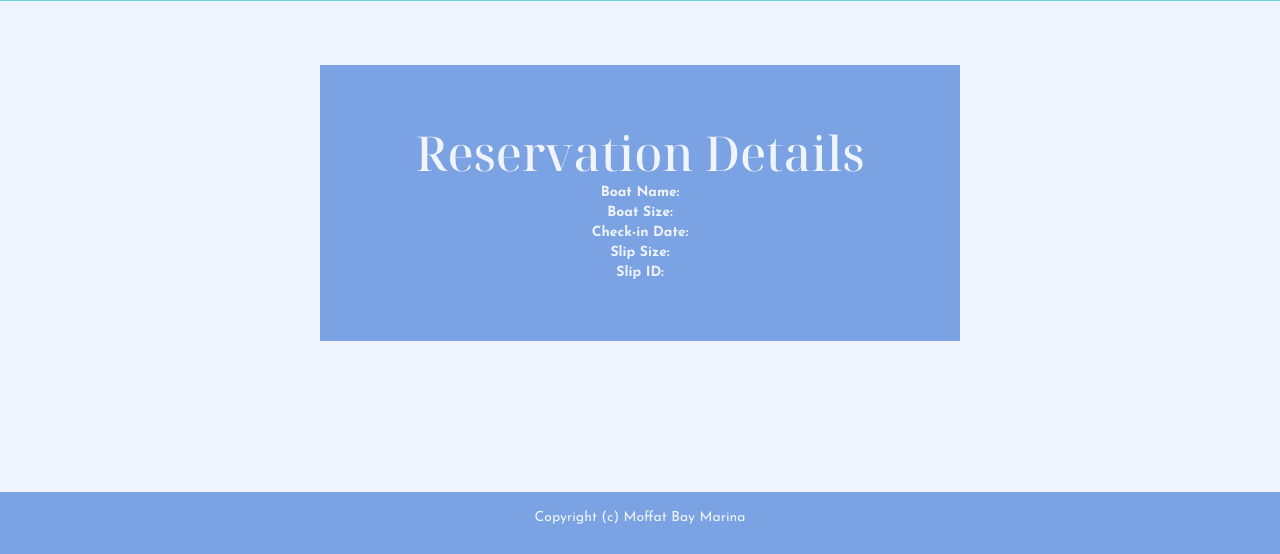
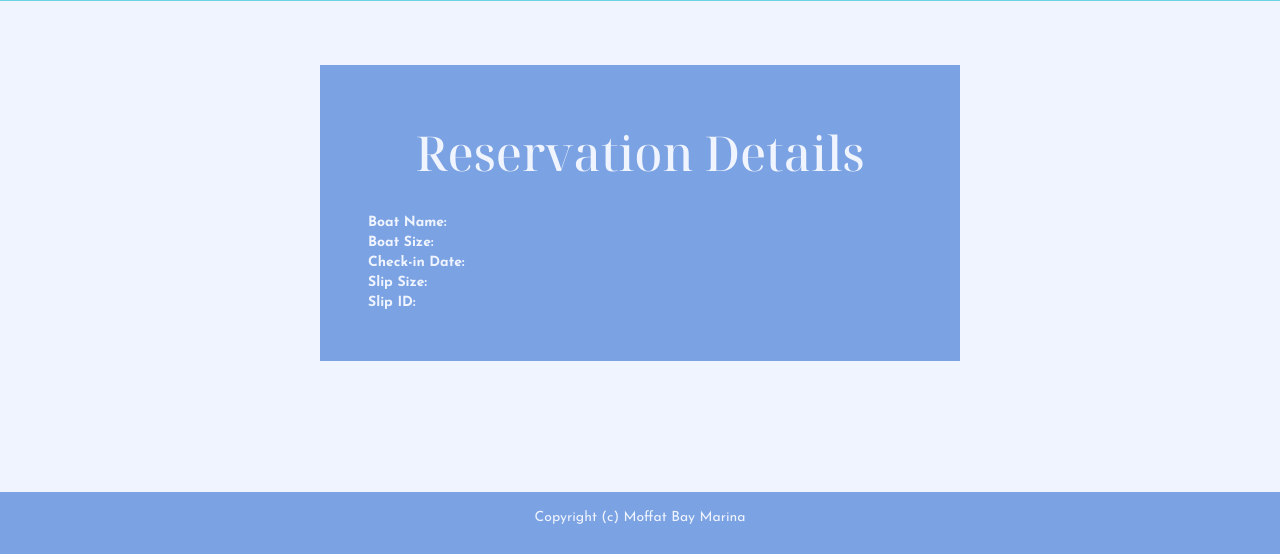
Before and after one commit to rchurchBellevue/MoffatBay, a PHP site: page /pages/ReservationDetails.php in a window 1280 px wide. Shown: the part 246-800 px from the top of the page. Run offline with PHP 8.4, Linux system fonts and the light colour scheme; a user stored in the database is signed in.

Commit message:
Changes to the Reservation Details Page

```diff
--- a/css/style.css
+++ b/css/style.css
@@ -265,6 +265,21 @@
     font-size: 16px;
 }
 
+.reservation-details {
+    text-align: left;
+    margin-top: 20px;
+}
+
+.reservation-details p {
+    margin: 0;
+}
+
+.divider {
+    border-top: 1px solid #000;
+    margin-top: 10px;
+    margin-bottom: 20px;
+}
+
 
 
 /* FOOTER STYLE */
--- a/pages/ReservationDetails.php
+++ b/pages/ReservationDetails.php
@@ -38,12 +38,11 @@
             <i class="fa fa-bars"></i>
         </a>
     </div>
-
-    <!-- MAIN CONTENT -->
     <div class="container login">
         <h1>Reservation Details</h1>
         <?php if (!empty($reservationDetails)) : ?>
             <div class="reservation-details">
+                <br>
                 <p>
                     <strong>Boat Name:</strong> <?php echo $reservationDetails['boat_Name']; ?><br>
                     <strong>Boat Size:</strong> <?php echo $reservationDetails['boat_Length']; ?><br>
@@ -56,7 +55,6 @@
             <p>No reservation found with the provided details.</p>
         <?php endif; ?>
     </div>
-    <!-- FOOTER -->
     <div class="container-fluid">
         <footer class="py-3 my-4">
             <p>Copyright (c) Moffat Bay Marina</p>
```
